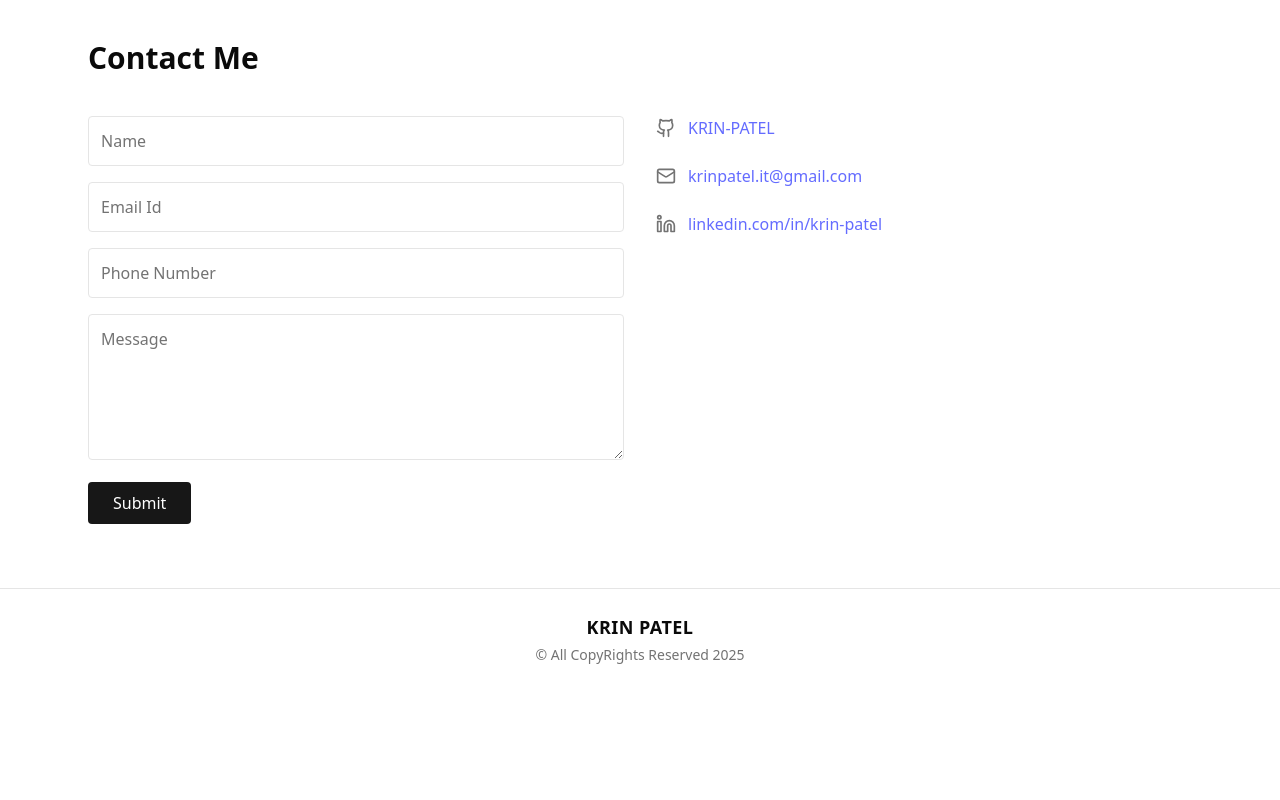
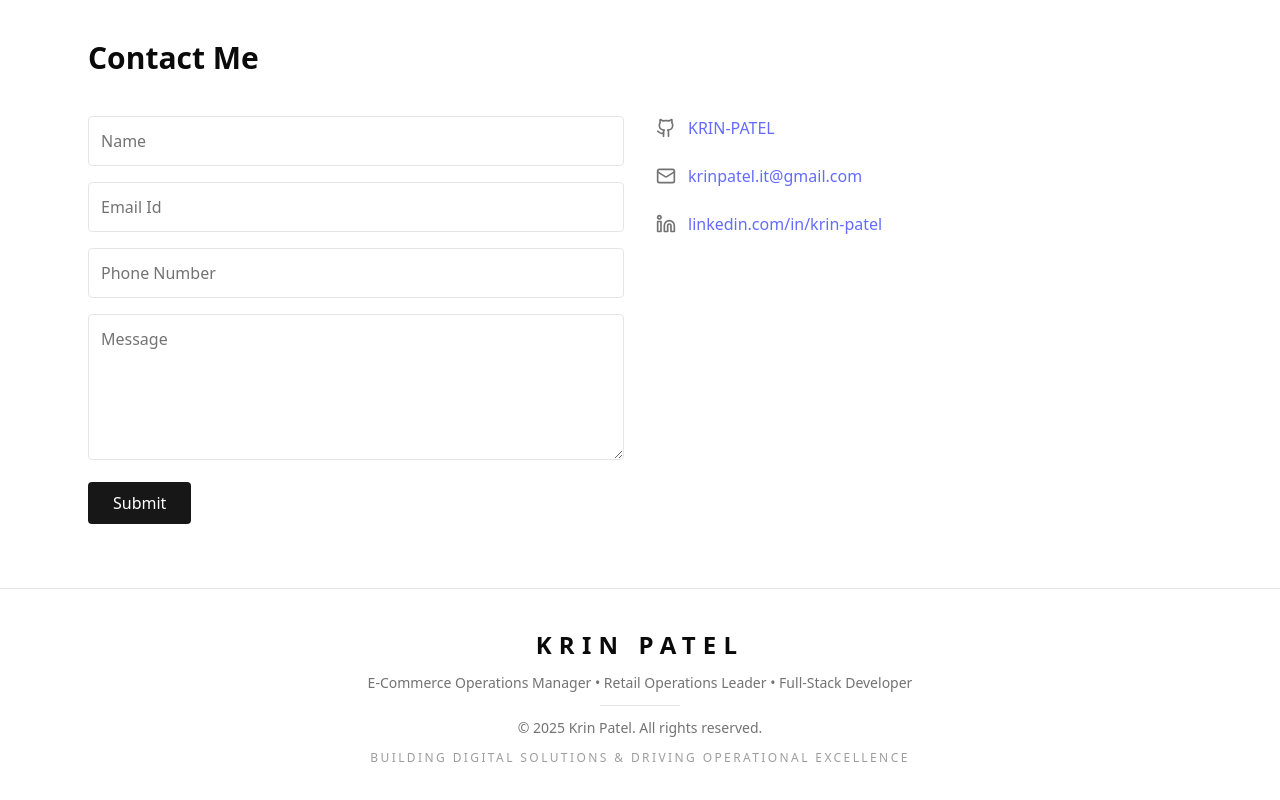
Before and after one commit to KRIN-PATEL/KrinPatelPorfolio_Frontend, a React (Vite) app: page / in a window 1280 px wide. Shown: the part 8398-9198 px from the top of the page. Before the commit the page ends 9087 px from the top, so only its background shows below. Built offline with nearby package versions, Linux system fonts and the light colour scheme.

Commit message:
Footer Update

```diff
--- a/src/components/Footer.jsx
+++ b/src/components/Footer.jsx
@@ -1,14 +1,29 @@
 const Footer = () => {
-    return (
-      <footer className="border-t py-6">
-        <div className="text-center">
-          <h3 className="text-lg font-semibold tracking-wide">KRIN PATEL</h3>
-          <p className="text-sm text-muted-foreground mt-1">
-             © All CopyRights Reserved 2025
-          </p>
-        </div>
-      </footer>
-    )
-  }
+  const currentYear = new Date().getFullYear();
 
-  export default Footer
+  return (
+    <footer className="border-t border-border bg-background">
+      <div className="max-w-6xl mx-auto px-6 py-10 flex flex-col items-center space-y-3 text-center">
+        <h3 className="text-2xl font-bold tracking-[0.3em] uppercase text-foreground">
+          Krin Patel
+        </h3>
+
+        <p className="max-w-xl text-sm text-muted-foreground">
+          E-Commerce Operations Manager • Retail Operations Leader • Full-Stack Developer
+        </p>
+
+        <div className="h-px w-20 bg-border" />
+
+        <p className="text-sm text-muted-foreground">
+          © {currentYear} Krin Patel. All rights reserved.
+        </p>
+
+        <p className="text-xs uppercase tracking-[0.2em] text-muted-foreground/70">
+          Building Digital Solutions & Driving Operational Excellence
+        </p>
+      </div>
+    </footer>
+  );
+};
+
+export default Footer;
```
